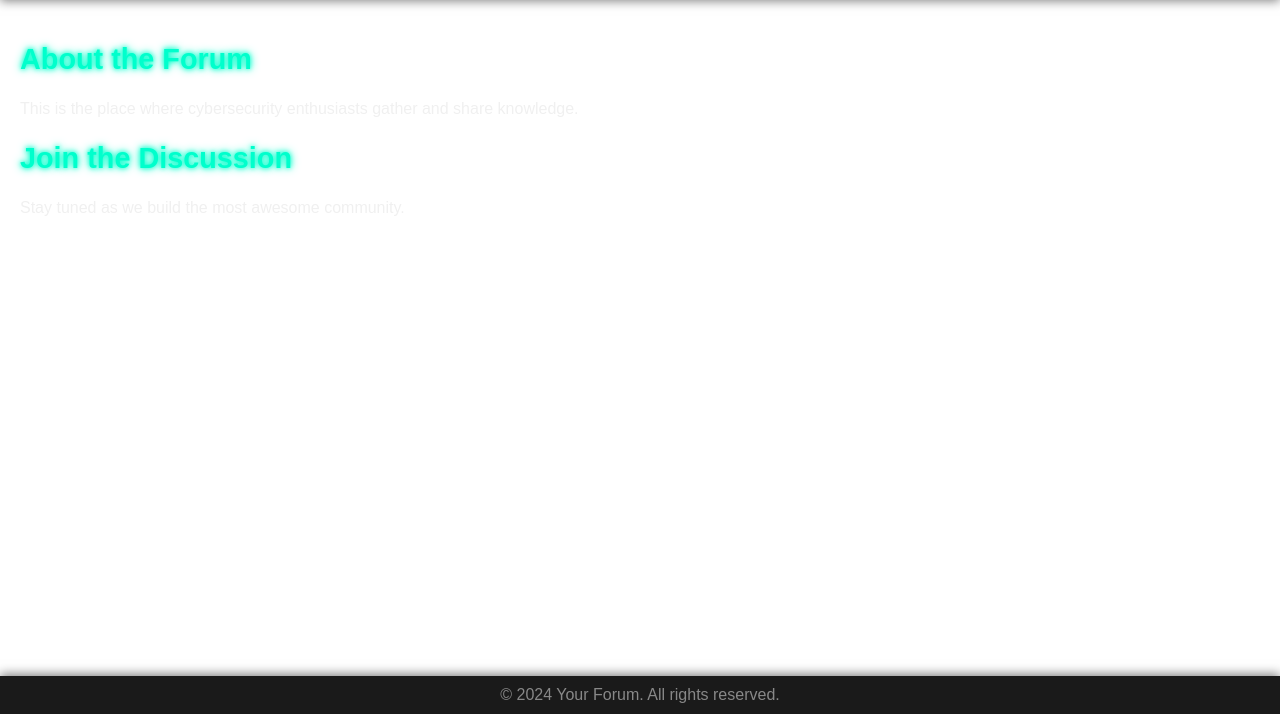
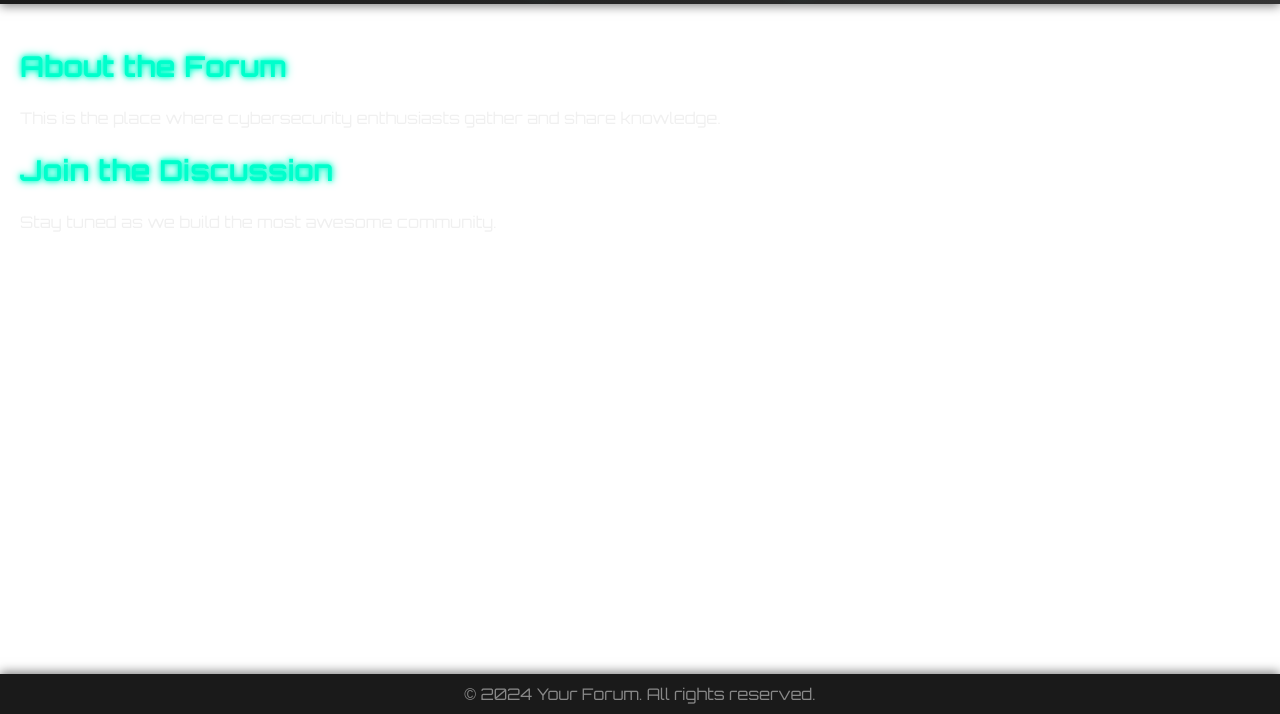
Before and after one commit to EthicalHumanoid/ethicalhumanoid.github.io, a plain HTML site: page index.html in a window 1280 px wide. Shown: the part 86-800 px from the top of the page. Drawn offline with Linux system fonts and the light colour scheme.

Commit message:
Update index.html

```diff
--- a/index.html
+++ b/index.html
@@ -5,7 +5,9 @@
     <meta name="viewport" content="width=device-width, initial-scale=1.0">
     <title>Your Forum</title>
     <link rel="stylesheet" href="styles.css">
+    <link href="https://fonts.googleapis.com/css2?family=Orbitron:wght@400;700&display=swap" rel="stylesheet">
 </head>
+
 <body>
     <header>
         <h1>e Sci-Fi Cybersecurity Forum</h1>
```
